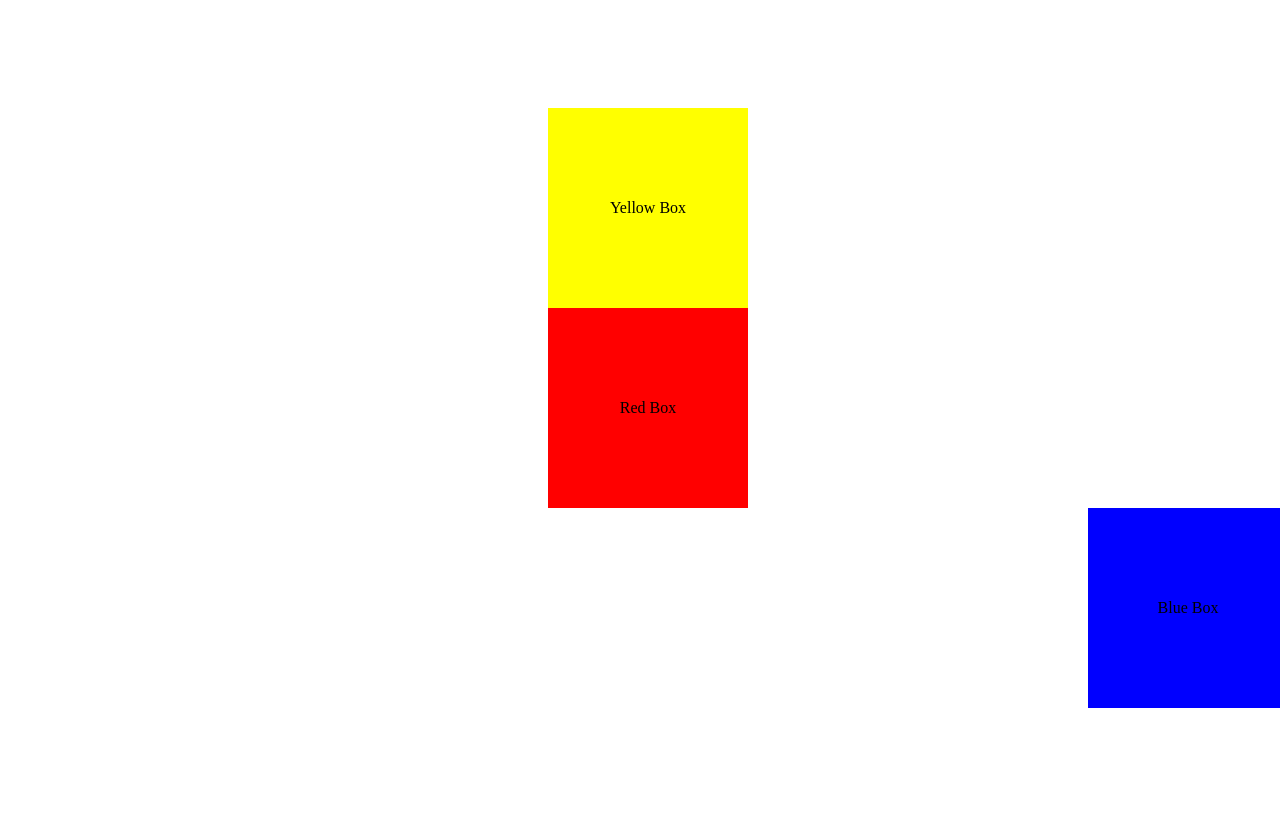
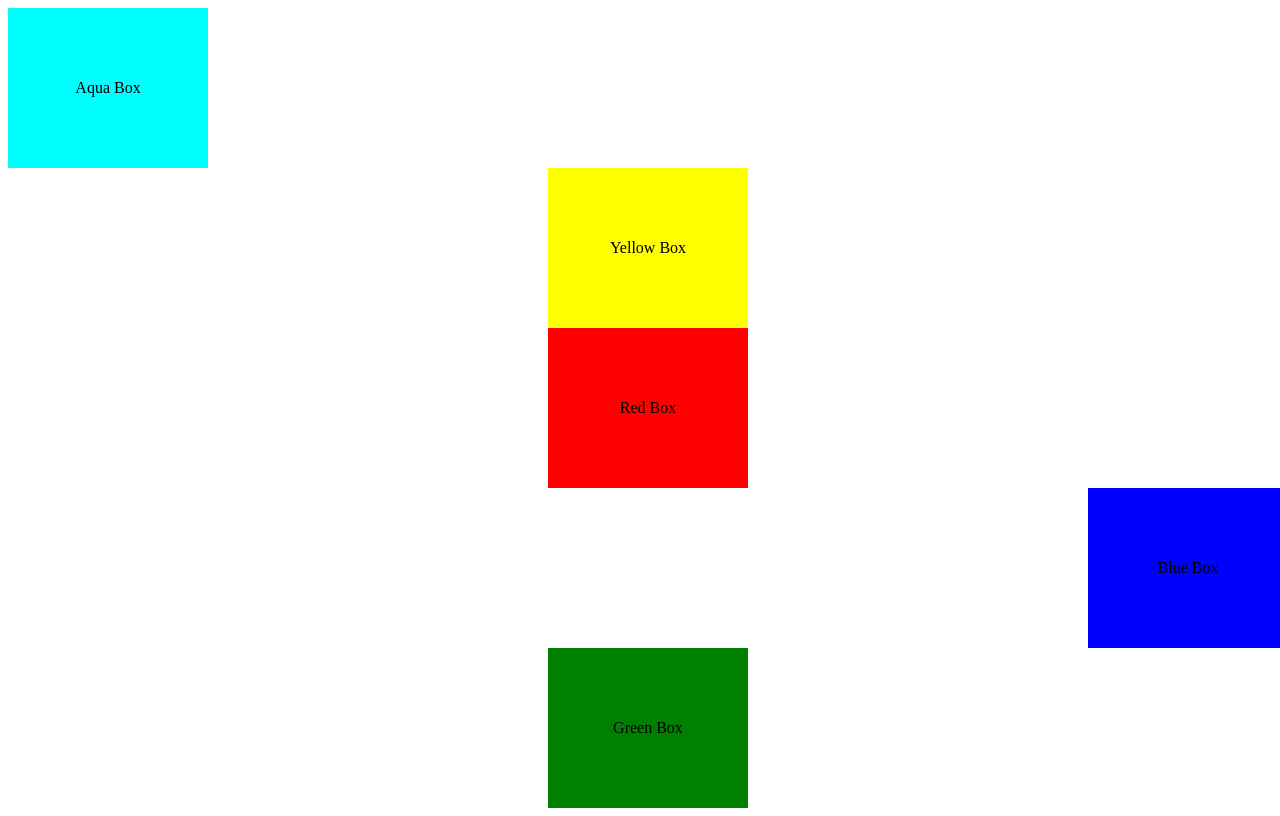
Before and after one commit to AlexanderELucas/flexbox-example, a plain HTML site: page index.html in a window 1280 px wide. Drawn offline with Linux system fonts and the light colour scheme.

Commit message:
added aqua and green box

```diff
--- a/index.html
+++ b/index.html
@@ -17,6 +17,8 @@
         <div class="blue">
             Blue Box
         </div>
+        <div class="aqua"> Aqua Box</div>
+        <div class="green">Green Box</div>
     </div>
 </body>
 </html>
--- a/styles.css
+++ b/styles.css
@@ -9,7 +9,7 @@
     justify-content: center;
 }
 
-.red, .yellow, .blue {
+.red, .yellow, .blue, .aqua, .green {
     height: 200px;
     width: 200px;
     display: flex;
@@ -30,3 +30,13 @@
     background-color: blue;
     align-self: flex-end;
 }
+
+.aqua {
+    background-color: aqua;
+    align-self: flex-start;
+    order: -2;
+}
+
+.green {
+    background-color: green;
+}
```
